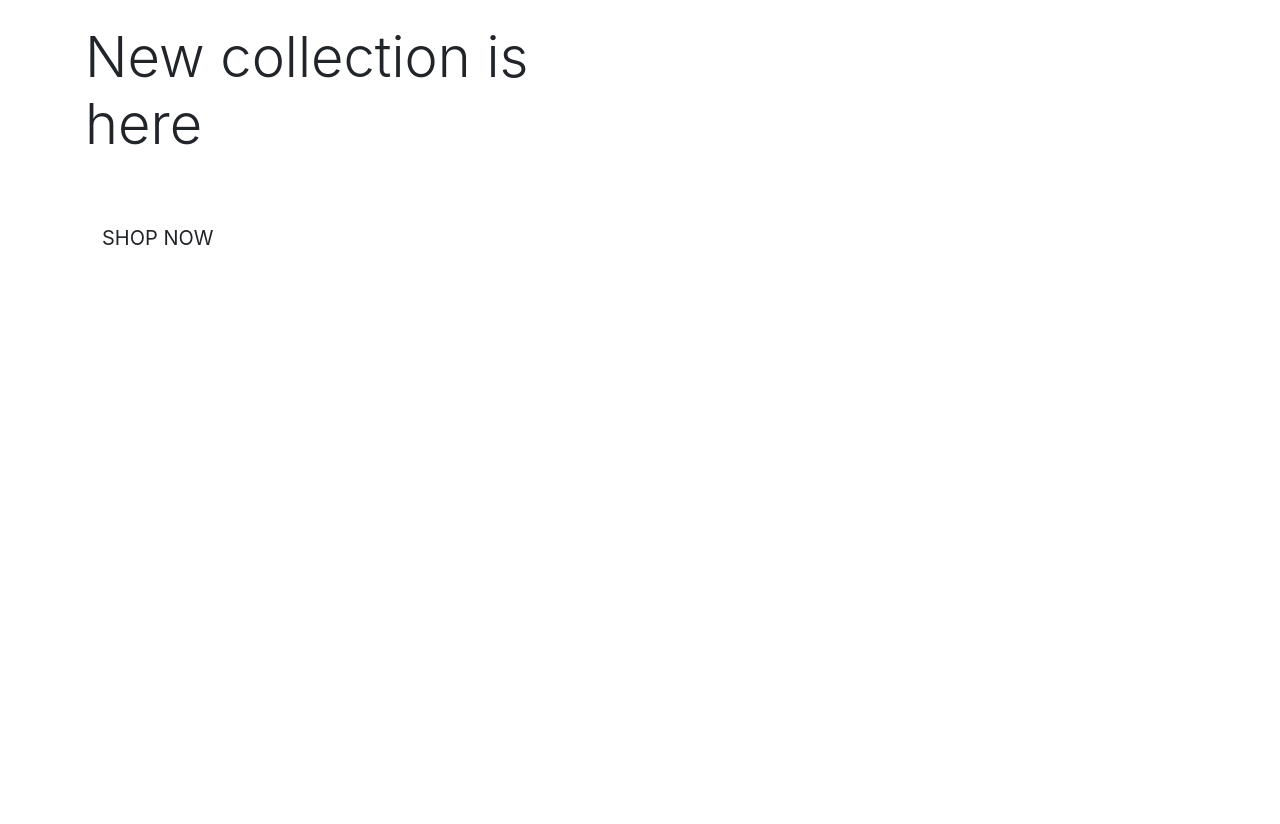
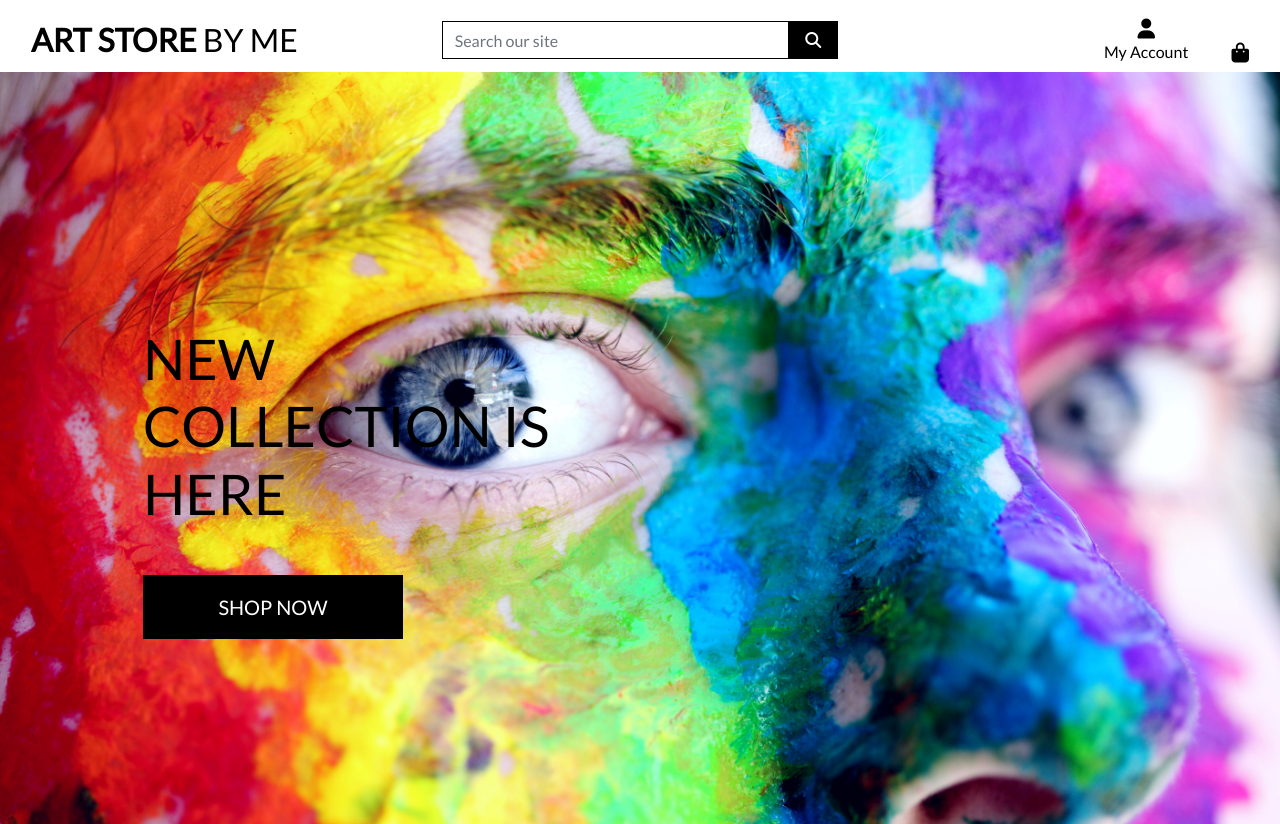
Before and after one commit to katwik/art, a Django app: page / in a window 1280 px wide. Before the commit the page ends 245 px from the top, so only its background shows below. Run offline with Django 3.2, Linux system fonts and the light colour scheme; some libraries are stand-ins or nearby versions.

Commit message:
completed homepage header and css

```diff
--- a/art_store/settings.py
+++ b/art_store/settings.py
@@ -144,3 +144,7 @@ USE_TZ = True
 # https://docs.djangoproject.com/en/3.0/howto/static-files/
 
 STATIC_URL = '/static/'
+STATICFILES_DIRS = (os.path.join(BASE_DIR, 'static'),)
+
+MEDIA_URL = '/media/'
+MEDIA_ROOT = os.path.join(BASE_DIR, 'media')
--- a/art_store/urls.py
+++ b/art_store/urls.py
@@ -15,9 +15,11 @@ Including another URLconf
 """
 from django.contrib import admin
 from django.urls import path, include
+from django.conf import settings
+from django.conf.urls.static import static
 
 urlpatterns = [
     path('admin/', admin.site.urls),
     path('accounts/', include('allauth.urls')),
     path('', include('home.urls')),
-]
+] + static(settings.MEDIA_URL, document_root=settings.MEDIA_ROOT)
--- /dev/null
+++ b/static/css/base.css
@@ -0,0 +1,81 @@
+html {
+    height: 100%;
+}
+
+body {
+    background: url('/media/homepage.jpg') no-repeat center center fixed;
+    background-size: cover;
+    height: calc(100vh - 164px);
+    color: #555;
+    font-family: 'Lato';
+}
+
+/* from Bulma */
+.icon {
+    align-items: center;
+    display: inline-flex;
+    justify-content: center;
+    height: 1.5rem;
+    width: 1.5rem;
+}
+
+.logo-font {
+    text-transform: uppercase;
+}
+
+.main-logo-link {
+    width: fit-content;
+}
+
+.shop-now-button {
+    background: black;
+    color: white;
+    min-width: 260px;
+}
+
+.btn-black {
+    background: black;
+    color: white;
+}
+
+.shop-now-button:hover,
+.shop-now-button:active,
+.shop-now-button:focus,
+.btn-black:hover,
+.btn-black:active,
+.btn-black:focus {
+    background: #222;
+    color: white;
+}
+
+.text-black {
+    color: #000 !important;
+}
+
+.border-black {
+    border: 1px solid black !important;
+}
+
+/* -------------------------------- Media Queries */
+
+/* Slightly larger container on xl screens */
+@media (min-width: 1200px) {
+    .container {
+        max-width: 80%;
+    }
+}
+
+/* fixed top navbar only on medium and up */
+@media (min-width: 992px) {
+    .fixed-top-desktop-only {
+        position: fixed;
+        top: 0;
+        right: 0;
+        left: 0;
+        z-index: 1030;
+    }
+
+    .header-container {
+        padding-top: 164px;
+    }
+}
--- a/templates/base.html
+++ b/templates/base.html
@@ -17,7 +17,11 @@
       integrity="sha384-Vkoo8x4CGsO3+Hhxv8T/Q5PaXtkKtu6ug5TOeNV6gBiFeWPGFN9MuhOf23Q9Ifjh"
       crossorigin="anonymous"
     />
+    <link href="https://fonts.googleapis.com/css2?family=Lato&display=swap" rel="stylesheet">
+    <link rel="stylesheet" href="{% static 'css/base.css' %}">
+
     {% endblock %} {% block extra_css %} {% endblock %} {% block corejs %}
+    <script src="https://kit.fontawesome.com/aadef6b14b.js" crossorigin="anonymous"></script>
     <script
       src="https://cdn.jsdelivr.net/npm/jquery@3.5.1/dist/jquery.min.js"
       integrity="sha256-9/aliU8dGd2tb6OSsuzixeV4y/faTqgFtohetphbbj0="
@@ -39,7 +43,96 @@
   </head>
 
   <body>
-    <header class="container-fluid fixed-top"></header>
+    <header class="container-fluid fixed-top">
+        <div id="topnav" class="row bg-white pt-lg-2 d-none d-lg-flex">
+            <div class="col-12 col-lg-4 my-auto py-1 py-lg-0 text-center text-lg-left">
+                <a href="{% url 'home' %}" class="nav-link main-logo-link">
+            <h2 class="logo-font text-black my-0">
+              <strong>Art store</strong> by Me
+            </h2>
+          </a>
+        </div>
+        <div class="col-12 col-lg-4 my-auto py-1 py-lg-0">
+          <form method="GET" action="">
+            <div class="input-group w-100">
+              <input
+                class="form-control border border-black rounded-0"
+                type="text"
+                name="q"
+                placeholder="Search our site"
+              />
+              <div class="input-group-append">
+                <button
+                  class="form-control btn btn-black border border-black rounded-0"
+                  type="submit"
+                >
+                  <span class="icon">
+                    <i class="fas fa-search"></i>
+                  </span>
+                </button>
+              </div>
+            </div>
+          </form>
+        </div>
+        <div class="col-12 col-lg-4 my-auto py-1 py-lg-0">
+          <ul class="list-inline list-unstyled text-center text-lg-right my-0">
+            <li class="list-inline-item dropdown">
+              <a
+                class="text-black nav-link"
+                href="#"
+                id="user-options"
+                data-toggle="dropdown"
+                aria-haspopup="true"
+                aria-expanded="false"
+              >
+                <div class="text-center">
+                  <div><i class="fas fa-user fa-lg"></i></div>
+                  <p class="my-0">My Account</p>
+                </div>
+              </a>
+              <div
+                class="dropdown-menu border-0"
+                aria-labelledby="user-options"
+              >
+                {% if request.user.is_authenticated %} {% if
+                request.user.is_superuser %}
+                <a href="" class="dropdown-item">Product Management</a>
+                {% endif %}
+                <a href="" class="dropdown-item">My Profile</a>
+                <a href="{% url 'account_logout' %}" class="dropdown-item"
+                  >Logout</a
+                >
+                <div class="dropdown-menu border-0" aria-labelledby="user-options">
+                    {% if request.user.is_authenticated %}
+                    {% if request.user.is_superuser %}
+                    <a href="" class="dropdown-item">Product Management</a>
+                    {% endif %}
+                    <a href="" class="dropdown-item">My Profile</a>
+                    <a href="{% url 'account_logout' %}" class="dropdown-item">Logout</a>
+                    {% else %}
+                    <a href="{% url 'account_signup' %}" class="dropdown-item">Register</a>
+                    <a href="{% url 'account_login' %}" class="dropdown-item">Login</a>
+                    {% endif %}
+                </div>
+                </li>
+            <li class="list-inline-item">
+              <a
+                class="{% if grand_total %}text-info font-weight-bold{% else %}text-black{% endif %} nav-link"
+                href=""
+              >
+                <div class="text-center">
+                  <div><i class="fas fa-shopping-bag fa-lg"></i></div>
+                  <p class="my-0">
+                    {% if grand_total %} ${{ grand_total|floatformat:2 }} {%
+                    else %} $0.00 {% endif %}
+                  </p>
+                </div>
+              </a>
+            </li>
+          </ul>
+        </div>
+      </div>
+    </header>
 
     {% if messages %}
     <div class="message-container"></div>
```
Also changed, not shown: media/homepage.jpg (added).
